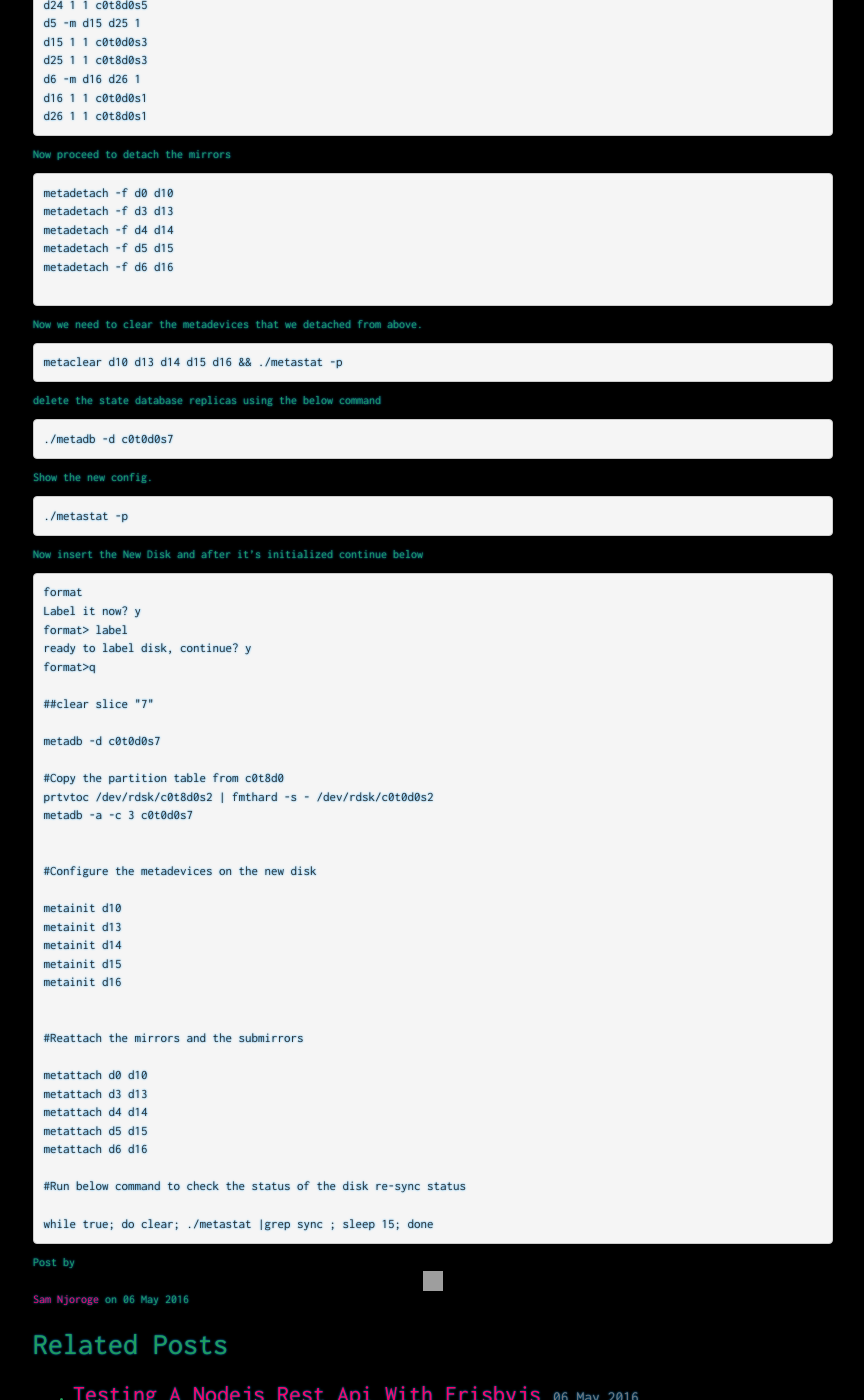
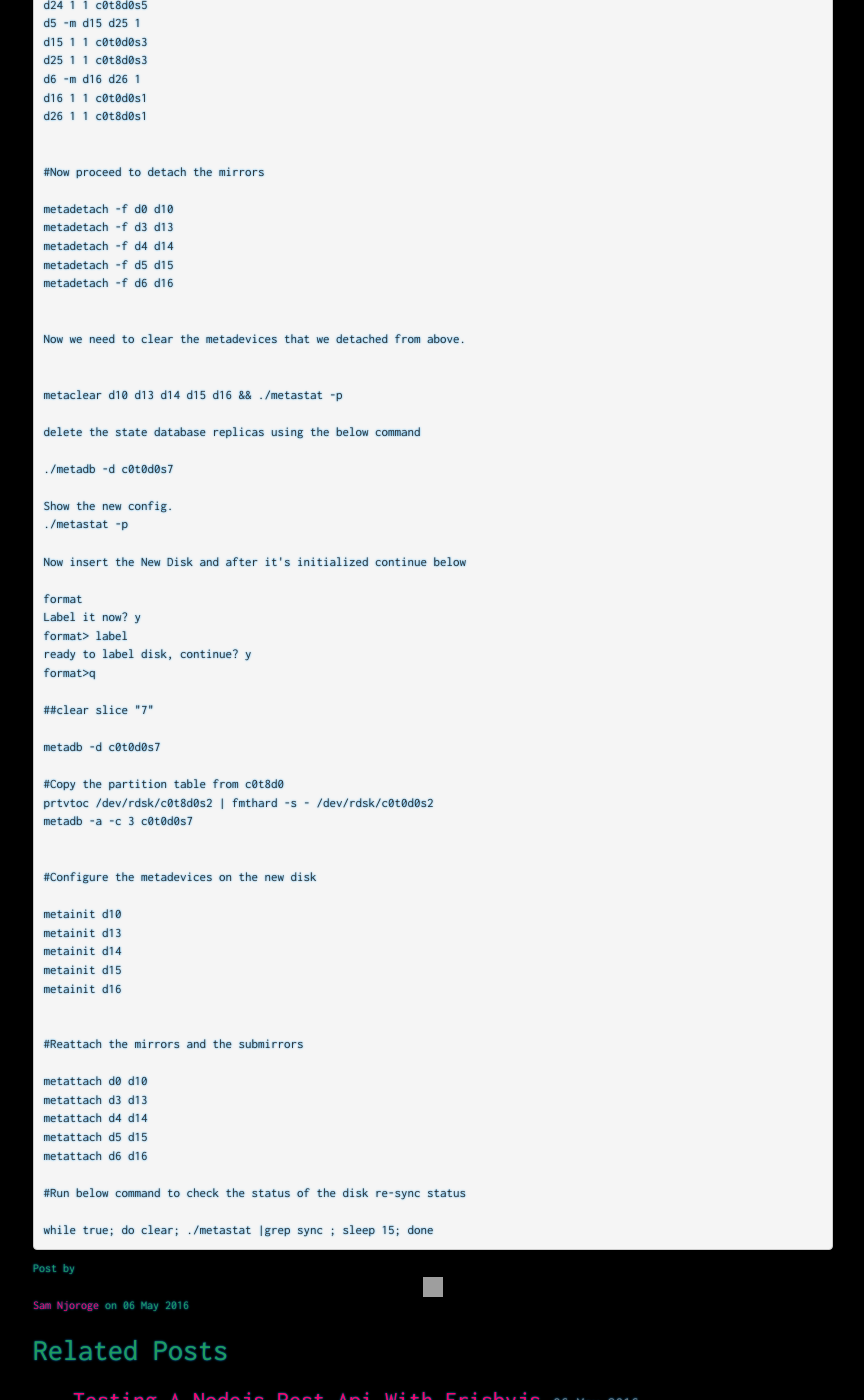
Before and after one commit to carsor007/carsor007.github.io, a Jekyll site: the page built from _posts/2016-05-06-Solaris-6-replace-disk-svm.md, in a window 1280 px wide and 1400 px high, scrolled down 839 px. Shown: the whole window, without its empty margins (207-1071 px from the left). Built offline with Jekyll 4.4.1, drawn with Linux system fonts in a browser that asks for light colours; nearby versions of some CDN libraries; comment, search, counter and statistics services are not loaded; grey boxes are pictures that could not be loaded.

Commit message:
Update 2016-05-06-Solaris-6-replace-disk-svm.md

```diff
--- a/_posts/2016-05-06-Solaris-6-replace-disk-svm.md
+++ b/_posts/2016-05-06-Solaris-6-replace-disk-svm.md
@@ -46,33 +46,31 @@ d25 1 1 c0t8d0s3
 d6 -m d16 d26 1
 d16 1 1 c0t0d0s1
 d26 1 1 c0t8d0s1
-~~~
 
-Now proceed to detach the mirrors
-~~~ bash
+
+#Now proceed to detach the mirrors
+
 metadetach -f d0 d10
 metadetach -f d3 d13
 metadetach -f d4 d14
 metadetach -f d5 d15
 metadetach -f d6 d16
 
-~~~
+
 Now we need to clear the metadevices that we detached from above.
 
-~~~ bash
+
 metaclear d10 d13 d14 d15 d16 && ./metastat -p
-~~~
 
 delete the state database replicas using the below command
-~~~ bash
+
 ./metadb -d c0t0d0s7
-~~~
+
 Show the new config.
-~~~ bash
 ./metastat -p
-~~~
+
 Now insert the New Disk and after it's initialized continue below
-~~~ bash
+
 format
 Label it now? y
 format> label
```
